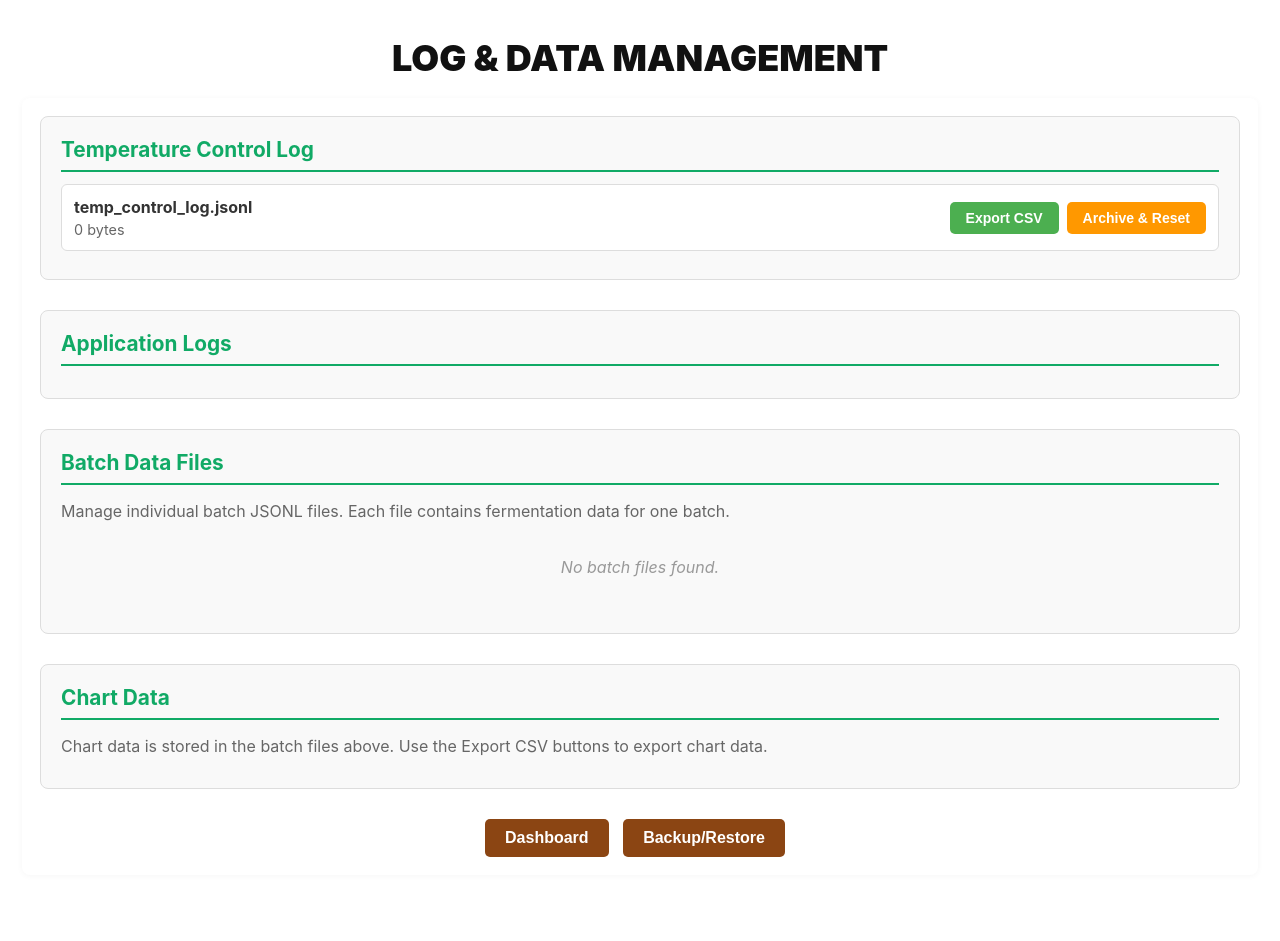
After one commit to RabbitFarmer/Fermenter-Temp-Controller, a Flask app: page /log_management in a window 1280 px wide. The commit adds this page. Run offline with Flask 3, Linux system fonts and the light colour scheme; parts of the project's set-up code (start-up, migrations or seed data) failed here and were passed over.

Commit message:
Add comprehensive log and batch management UI with color-separated temp control charts
Co-authored-by: RabbitFarmer <42279002+RabbitFarmer@users.noreply.github.com>

```diff
--- a/app.py
+++ b/app.py
@@ -3823,7 +3823,7 @@ def chart_data_for(tilt_color):
                         except Exception:
                             grav_num = None
 
-                        entry = {"timestamp": ts_str, "temp_f": temp_num, "gravity": grav_num, "event": event}
+                        entry = {"timestamp": ts_str, "temp_f": temp_num, "gravity": grav_num, "event": event, "tilt_color": obj.get('tilt_color', '')}
                         if isinstance(points, deque):
                             points.append(entry)
                         else:
@@ -3954,6 +3954,302 @@ def reset_logs():
 @app.route('/export_temp_csv')
 def export_temp_csv_get():
     return redirect('/temp_config')
+
+
+# --- Log Management Routes ------------------------------------------------
+@app.route('/log_management')
+def log_management():
+    """Display the log and data management page."""
+    try:
+        # Get temp control log info
+        temp_log_size = "0 bytes"
+        if os.path.exists(LOG_PATH):
+            size_bytes = os.path.getsize(LOG_PATH)
+            temp_log_size = _format_file_size(size_bytes)
+
+        # Get application logs
+        app_logs = []
+        log_dir = 'logs'
+        if os.path.exists(log_dir):
+            for filename in os.listdir(log_dir):
+                if filename.endswith('.log') and filename != '.gitkeep':
+                    filepath = os.path.join(log_dir, filename)
+                    size_bytes = os.path.getsize(filepath)
+                    app_logs.append({
+                        'name': filename,
+                        'size': _format_file_size(size_bytes),
+                        'path': filepath
+                    })
+
+        # Get batch files
+        batches = []
+        if os.path.exists(BATCHES_DIR):
+            for filename in os.listdir(BATCHES_DIR):
+                if filename.endswith('.jsonl') and not filename.endswith('.backup'):
+                    filepath = os.path.join(BATCHES_DIR, filename)
+                    size_bytes = os.path.getsize(filepath)
+
+                    # Try to extract brewid from filename
+                    brewid = filename.replace('.jsonl', '')
+
+                    # Try to get batch info from tilt_cfg
+                    beer_name = None
+                    for color, cfg in tilt_cfg.items():
+                        if cfg.get('brewid') == brewid:
+                            beer_name = cfg.get('beer_name')
+                            break
+
+                    batches.append({
+                        'filename': filename,
+                        'brewid': brewid,
+                        'beer_name': beer_name,
+                        'size': _format_file_size(size_bytes)
+                    })
+
+        # Sort batches by filename
+        batches.sort(key=lambda x: x['filename'])
+
+        return render_template('log_management.html',
+                             temp_log_size=temp_log_size,
+                             app_logs=app_logs,
+                             batches=batches,
+                             success_message=request.args.get('success'),
+                             error_message=request.args.get('error'))
+    except Exception as e:
+        print(f"[LOG] Error in log_management: {e}")
+        return "Error loading log management page", 500
+
+
+def _format_file_size(size_bytes):
+    """Format file size in human-readable format."""
+    for unit in ['bytes', 'KB', 'MB', 'GB']:
+        if size_bytes < 1024.0:
+            return f"{size_bytes:.1f} {unit}"
+        size_bytes /= 1024.0
+    return f"{size_bytes:.1f} TB"
+
+
+@app.route('/archive_temp_log', methods=['POST'])
+def archive_temp_log():
+    """Archive and reset the temperature control log."""
+    try:
+        if os.path.exists(LOG_PATH):
+            # Create backup with timestamp
+            backup_name = f"{LOG_PATH}.{datetime.utcnow().strftime('%Y%m%dT%H%M%SZ')}.bak"
+            shutil.copy2(LOG_PATH, backup_name)
+            print(f"[LOG] Archived temp control log to: {backup_name}")
+
+            # Reset the log file
+            open(LOG_PATH, 'w').close()
+
+            return redirect(url_for('log_management', success='Temperature control log archived and reset'))
+        else:
+            return redirect(url_for('log_management', error='Temperature control log not found'))
+    except Exception as e:
+        print(f"[LOG] Error archiving temp log: {e}")
+        return redirect(url_for('log_management', error=f'Error archiving log: {str(e)}'))
+
+
+@app.route('/archive_log', methods=['POST'])
+def archive_log():
+    """Archive an application log file."""
+    try:
+        log_file = request.form.get('log_file')
+        if not log_file:
+            return redirect(url_for('log_management', error='No log file specified'))
+
+        # Security: ensure log_file is just a filename, not a path
+        if '/' in log_file or '\\' in log_file:
+            return redirect(url_for('log_management', error='Invalid log file name'))
+
+        log_path = os.path.join('logs', log_file)
+        if not os.path.exists(log_path):
+            return redirect(url_for('log_management', error=f'Log file not found: {log_file}'))
+
+        # Create archive filename with timestamp
+        archive_name = f"{log_path}.{datetime.utcnow().strftime('%Y%m%dT%H%M%SZ')}.archive"
+        shutil.move(log_path, archive_name)
+
+        # Create empty file to replace it
+        open(log_path, 'w').close()
+
+        print(f"[LOG] Archived {log_file} to {archive_name}")
+        return redirect(url_for('log_management', success=f'Log file {log_file} archived'))
+    except Exception as e:
+        print(f"[LOG] Error archiving log: {e}")
+        return redirect(url_for('log_management', error=f'Error archiving log: {str(e)}'))
+
+
+@app.route('/delete_log', methods=['POST'])
+def delete_log():
+    """Delete an application log file."""
+    try:
+        log_file = request.form.get('log_file')
+        if not log_file:
+            return redirect(url_for('log_management', error='No log file specified'))
+
+        # Security: ensure log_file is just a filename, not a path
+        if '/' in log_file or '\\' in log_file:
+            return redirect(url_for('log_management', error='Invalid log file name'))
+
+        log_path = os.path.join('logs', log_file)
+        if not os.path.exists(log_path):
+            return redirect(url_for('log_management', error=f'Log file not found: {log_file}'))
+
+        os.remove(log_path)
+        print(f"[LOG] Deleted log file: {log_file}")
+        return redirect(url_for('log_management', success=f'Log file {log_file} deleted'))
+    except Exception as e:
+        print(f"[LOG] Error deleting log: {e}")
+        return redirect(url_for('log_management', error=f'Error deleting log: {str(e)}'))
+
+
+@app.route('/export_batch_csv', methods=['POST'])
+def export_batch_csv():
+    """Export a batch's data to CSV."""
+    try:
+        import csv
+
+        brewid = request.form.get('brewid')
+        if not brewid:
+            return redirect(url_for('log_management', error='No batch ID specified'))
+
+        # Security: validate brewid format
+        import re
+        if not re.match(r'^[a-zA-Z0-9\-_]+$', brewid):
+            return redirect(url_for('log_management', error='Invalid batch ID format'))
+
+        # Find batch file
+        batch_file = os.path.join(BATCHES_DIR, f'{brewid}.jsonl')
+        if not os.path.exists(batch_file):
+            # Try legacy format
+            legacy_files = glob_func(f'{BATCHES_DIR}/*{brewid}*.jsonl')
+            if legacy_files:
+                batch_file = legacy_files[0]
+            else:
+                return redirect(url_for('log_management', error=f'Batch file not found for ID: {brewid}'))
+
+        # Create export directory
+        export_dir = 'export'
+        os.makedirs(export_dir, exist_ok=True)
+
+        # Generate filename
+        timestamp = datetime.now().strftime('%Y%m%d_%H%M%S')
+        csv_filename = f'batch_{brewid}_{timestamp}.csv'
+        csv_path = os.path.join(export_dir, csv_filename)
+
+        # Read batch data
+        data_rows = []
+        with open(batch_file, 'r') as f:
+            for line in f:
+                if not line.strip():
+                    continue
+                try:
+                    obj = json.loads(line)
+                    # Handle both event/payload format and direct object format
+                    if obj.get('event') == 'sample':
+                        payload = obj.get('payload', {})
+                        data_rows.append(payload)
+                    elif obj.get('event') == 'batch_metadata':
+                        # Skip metadata
+                        continue
+                    elif 'timestamp' in obj or 'gravity' in obj or 'temp_f' in obj:
+                        # Legacy direct format
+                        data_rows.append(obj)
+                except Exception as e:
+                    print(f"[LOG] Error parsing line in batch export: {e}")
+                    continue
+
+        # Write CSV
+        if data_rows:
+            with open(csv_path, 'w', newline='') as csvfile:
+                # Define fieldnames
+                fieldnames = ['timestamp', 'temp_f', 'gravity', 'color', 'brewid', 'beer_name', 'batch_name']
+                writer = csv.DictWriter(csvfile, fieldnames=fieldnames, extrasaction='ignore')
+                writer.writeheader()
+                for row in data_rows:
+                    writer.writerow(row)
+
+            return redirect(url_for('log_management', success=f'Batch exported to {csv_filename} ({len(data_rows)} records)'))
+        else:
+            return redirect(url_for('log_management', error='No data found in batch file'))
+    except Exception as e:
+        print(f"[LOG] Error exporting batch CSV: {e}")
+        return redirect(url_for('log_management', error=f'Error exporting batch: {str(e)}'))
+
+
+@app.route('/archive_batch', methods=['POST'])
+def archive_batch():
+    """Archive a batch file."""
+    try:
+        brewid = request.form.get('brewid')
+        if not brewid:
+            return redirect(url_for('log_management', error='No batch ID specified'))
+
+        # Security: validate brewid format
+        import re
+        if not re.match(r'^[a-zA-Z0-9\-_]+$', brewid):
+            return redirect(url_for('log_management', error='Invalid batch ID format'))
+
+        # Find batch file
+        batch_file = os.path.join(BATCHES_DIR, f'{brewid}.jsonl')
+        if not os.path.exists(batch_file):
+            # Try legacy format
+            legacy_files = glob_func(f'{BATCHES_DIR}/*{brewid}*.jsonl')
+            if legacy_files:
+                batch_file = legacy_files[0]
+            else:
+                return redirect(url_for('log_management', error=f'Batch file not found for ID: {brewid}'))
+
+        # Create archive directory
+        archive_dir = os.path.join(BATCHES_DIR, 'archive')
+        os.makedirs(archive_dir, exist_ok=True)
+
+        # Move file to archive with timestamp
+        timestamp = datetime.utcnow().strftime('%Y%m%dT%H%M%SZ')
+        filename = os.path.basename(batch_file)
+        archive_filename = f"{filename}.{timestamp}.archive"
+        archive_path = os.path.join(archive_dir, archive_filename)
+
+        shutil.move(batch_file, archive_path)
+        print(f"[LOG] Archived batch {brewid} to {archive_path}")
+
+        return redirect(url_for('log_management', success=f'Batch {brewid} archived'))
+    except Exception as e:
+        print(f"[LOG] Error archiving batch: {e}")
+        return redirect(url_for('log_management', error=f'Error archiving batch: {str(e)}'))
+
+
+@app.route('/delete_batch', methods=['POST'])
+def delete_batch():
+    """Delete a batch file."""
+    try:
+        brewid = request.form.get('brewid')
+        if not brewid:
+            return redirect(url_for('log_management', error='No batch ID specified'))
+
+        # Security: validate brewid format
+        import re
+        if not re.match(r'^[a-zA-Z0-9\-_]+$', brewid):
+            return redirect(url_for('log_management', error='Invalid batch ID format'))
+
+        # Find batch file
+        batch_file = os.path.join(BATCHES_DIR, f'{brewid}.jsonl')
+        if not os.path.exists(batch_file):
+            # Try legacy format
+            legacy_files = glob_func(f'{BATCHES_DIR}/*{brewid}*.jsonl')
+            if legacy_files:
+                batch_file = legacy_files[0]
+            else:
+                return redirect(url_for('log_management', error=f'Batch file not found for ID: {brewid}'))
+
+        os.remove(batch_file)
+        print(f"[LOG] Deleted batch file: {brewid}")
+
+        return redirect(url_for('log_management', success=f'Batch {brewid} deleted'))
+    except Exception as e:
+        print(f"[LOG] Error deleting batch: {e}")
+        return redirect(url_for('log_management', error=f'Error deleting batch: {str(e)}'))
 
 
 @app.route('/backup_system', methods=['POST'])
--- /dev/null
+++ b/templates/log_management.html
@@ -0,0 +1,145 @@
+<!DOCTYPE html>
+<html lang="en">
+<head>
+  <meta charset="UTF-8">
+  <title>Log & Data Management</title>
+  <link rel="stylesheet" href="/static/styles.css">
+  <meta name="viewport" content="width=device-width,initial-scale=1">
+  <style>
+    .management-container { max-width:1200px; margin:18px auto; padding:18px; background:#fff; border-radius:8px; box-shadow:0 1px 6px rgba(0,0,0,0.04); }
+    .section { margin-bottom:30px; padding:20px; border:1px solid #ddd; border-radius:8px; background:#f9f9f9; }
+    .section-title { font-weight:700; font-size:1.3em; color:#1a6; margin-bottom:12px; padding-bottom:8px; border-bottom:2px solid #1a6; }
+    .file-row { display:flex; justify-content:space-between; align-items:center; padding:12px; margin:8px 0; background:#fff; border-radius:6px; border:1px solid #ddd; }
+    .file-info { flex:1; }
+    .file-name { font-weight:700; color:#333; }
+    .file-size { font-size:0.9em; color:#666; margin-top:4px; }
+    .file-actions { display:flex; gap:8px; }
+    .btn { padding:8px 16px; border:none; border-radius:5px; cursor:pointer; font-weight:600; font-size:14px; text-decoration:none; display:inline-block; }
+    .btn-primary { background-color:#4CAF50; color:white; }
+    .btn-secondary { background-color:#2196F3; color:white; }
+    .btn-danger { background-color:#f44336; color:white; }
+    .btn-warning { background-color:#ff9800; color:white; }
+    .btn:hover { opacity:0.9; }
+    .btn-action { padding:10px 20px; background-color:#8B4513; color:white; border:none; cursor:pointer; font-size:16px; font-weight:bold; border-radius:5px; text-decoration:none; display:inline-block; margin-right:10px; }
+    .status-message { padding:12px; margin:12px 0; border-radius:6px; font-weight:600; }
+    .status-success { background-color:#d4edda; color:#155724; border:1px solid #c3e6cb; }
+    .status-error { background-color:#f8d7da; color:#721c24; border:1px solid #f5c6cb; }
+    .batch-grid { display:grid; grid-template-columns:repeat(auto-fill, minmax(300px, 1fr)); gap:12px; margin-top:12px; }
+    .batch-card { padding:12px; background:#fff; border:1px solid #ddd; border-radius:6px; }
+    .batch-title { font-weight:700; color:#1a6; margin-bottom:8px; }
+    .batch-detail { font-size:0.9em; color:#666; margin:4px 0; }
+    .warning-text { color:#d32f2f; font-weight:600; margin:8px 0; }
+  </style>
+</head>
+<body class="page-bg">
+  <div class="page-container">
+    <header class="site-header">
+      <h1 class="dashboard-title">LOG & DATA MANAGEMENT</h1>
+    </header>
+
+    <div class="management-container">
+      <!-- Status Messages -->
+      {% if success_message %}
+      <div class="status-message status-success">
+        ✓ {{ success_message }}
+      </div>
+      {% endif %}
+
+      {% if error_message %}
+      <div class="status-message status-error">
+        ✗ {{ error_message }}
+      </div>
+      {% endif %}
+
+      <!-- Temperature Control Log Section -->
+      <div class="section">
+        <div class="section-title">Temperature Control Log</div>
+        <div class="file-row">
+          <div class="file-info">
+            <div class="file-name">temp_control_log.jsonl</div>
+            <div class="file-size">{{ temp_log_size }}</div>
+          </div>
+          <div class="file-actions">
+            <form action="/export_temp_control_csv" method="POST" style="display:inline;">
+              <button type="submit" class="btn btn-primary">Export CSV</button>
+            </form>
+            <form action="/archive_temp_log" method="POST" style="display:inline;" onsubmit="return confirm('Archive this log? A backup will be created and the log will be reset.');">
+              <button type="submit" class="btn btn-warning">Archive & Reset</button>
+            </form>
+          </div>
+        </div>
+      </div>
+
+      <!-- Application Logs Section -->
+      <div class="section">
+        <div class="section-title">Application Logs</div>
+        {% for log_file in app_logs %}
+        <div class="file-row">
+          <div class="file-info">
+            <div class="file-name">{{ log_file.name }}</div>
+            <div class="file-size">{{ log_file.size }}</div>
+          </div>
+          <div class="file-actions">
+            <form action="/archive_log" method="POST" style="display:inline;" onsubmit="return confirm('Archive {{ log_file.name }}? The file will be moved to {{ log_file.name }}.archive');">
+              <input type="hidden" name="log_file" value="{{ log_file.name }}">
+              <button type="submit" class="btn btn-warning">Archive</button>
+            </form>
+            <form action="/delete_log" method="POST" style="display:inline;" onsubmit="return confirm('⚠️ WARNING: Delete {{ log_file.name }}? This action cannot be undone!');">
+              <input type="hidden" name="log_file" value="{{ log_file.name }}">
+              <button type="submit" class="btn btn-danger">Delete</button>
+            </form>
+          </div>
+        </div>
+        {% endfor %}
+      </div>
+
+      <!-- Batch Data Section -->
+      <div class="section">
+        <div class="section-title">Batch Data Files</div>
+        <p style="margin-bottom:12px; color:#666;">Manage individual batch JSONL files. Each file contains fermentation data for one batch.</p>
+
+        {% if batches %}
+        <div class="batch-grid">
+          {% for batch in batches %}
+          <div class="batch-card">
+            <div class="batch-title">{{ batch.beer_name or 'Unknown Beer' }}</div>
+            <div class="batch-detail">File: {{ batch.filename }}</div>
+            <div class="batch-detail">Size: {{ batch.size }}</div>
+            <div class="batch-detail">Brew ID: {{ batch.brewid[:8] if batch.brewid else 'N/A' }}</div>
+            <div style="margin-top:12px; display:flex; gap:8px; flex-wrap:wrap;">
+              <form action="/export_batch_csv" method="POST" style="display:inline;">
+                <input type="hidden" name="brewid" value="{{ batch.brewid }}">
+                <button type="submit" class="btn btn-primary">Export CSV</button>
+              </form>
+              <form action="/archive_batch" method="POST" style="display:inline;" onsubmit="return confirm('Archive batch {{ batch.beer_name or batch.brewid }}? File will be moved to batches/archive/');">
+                <input type="hidden" name="brewid" value="{{ batch.brewid }}">
+                <button type="submit" class="btn btn-warning">Archive</button>
+              </form>
+              <form action="/delete_batch" method="POST" style="display:inline;" onsubmit="return confirm('⚠️ WARNING: Delete batch {{ batch.beer_name or batch.brewid }}? This action cannot be undone!');">
+                <input type="hidden" name="brewid" value="{{ batch.brewid }}">
+                <button type="submit" class="btn btn-danger">Delete</button>
+              </form>
+            </div>
+          </div>
+          {% endfor %}
+        </div>
+        {% else %}
+        <p style="font-style:italic; color:#999; text-align:center; padding:20px;">No batch files found.</p>
+        {% endif %}
+      </div>
+
+      <!-- Chart Data Section -->
+      <div class="section">
+        <div class="section-title">Chart Data</div>
+        <p style="margin-bottom:12px; color:#666;">Chart data is stored in the batch files above. Use the Export CSV buttons to export chart data.</p>
+      </div>
+
+      <!-- Navigation -->
+      <div style="text-align:center; margin-top:30px;">
+        <button type="button" onclick="window.location='/'" class="btn-action">Dashboard</button>
+        <button type="button" onclick="window.location='/system_config?tab=backup-restore'" class="btn-action">Backup/Restore</button>
+      </div>
+    </div>
+  </div>
+</body>
+</html>
--- a/templates/maindisplay.html
+++ b/templates/maindisplay.html
@@ -297,6 +297,7 @@
         <a href="/temp_config">Temperature Control</a>
         <a href="/batch_settings">Batch Settings</a>
         <a href="/batch_history">Batch History</a>
+        <a href="/log_management">Log Management</a>
         <a href="/exit_system" class="exit-link">Exit System</a>
       </nav>
 
```
Also changed, not shown: templates/chart_plotly.html (+41 -1 lines).
